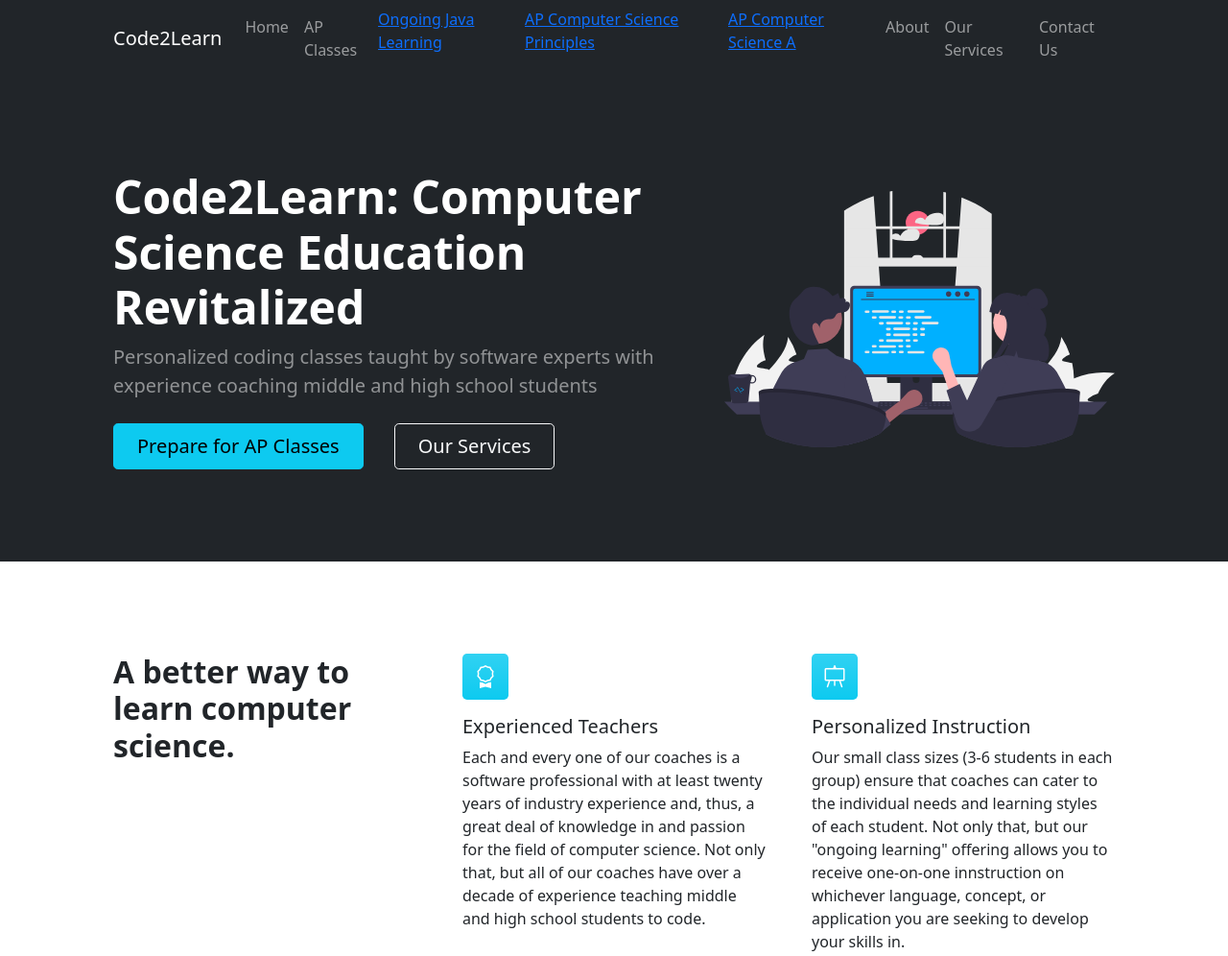
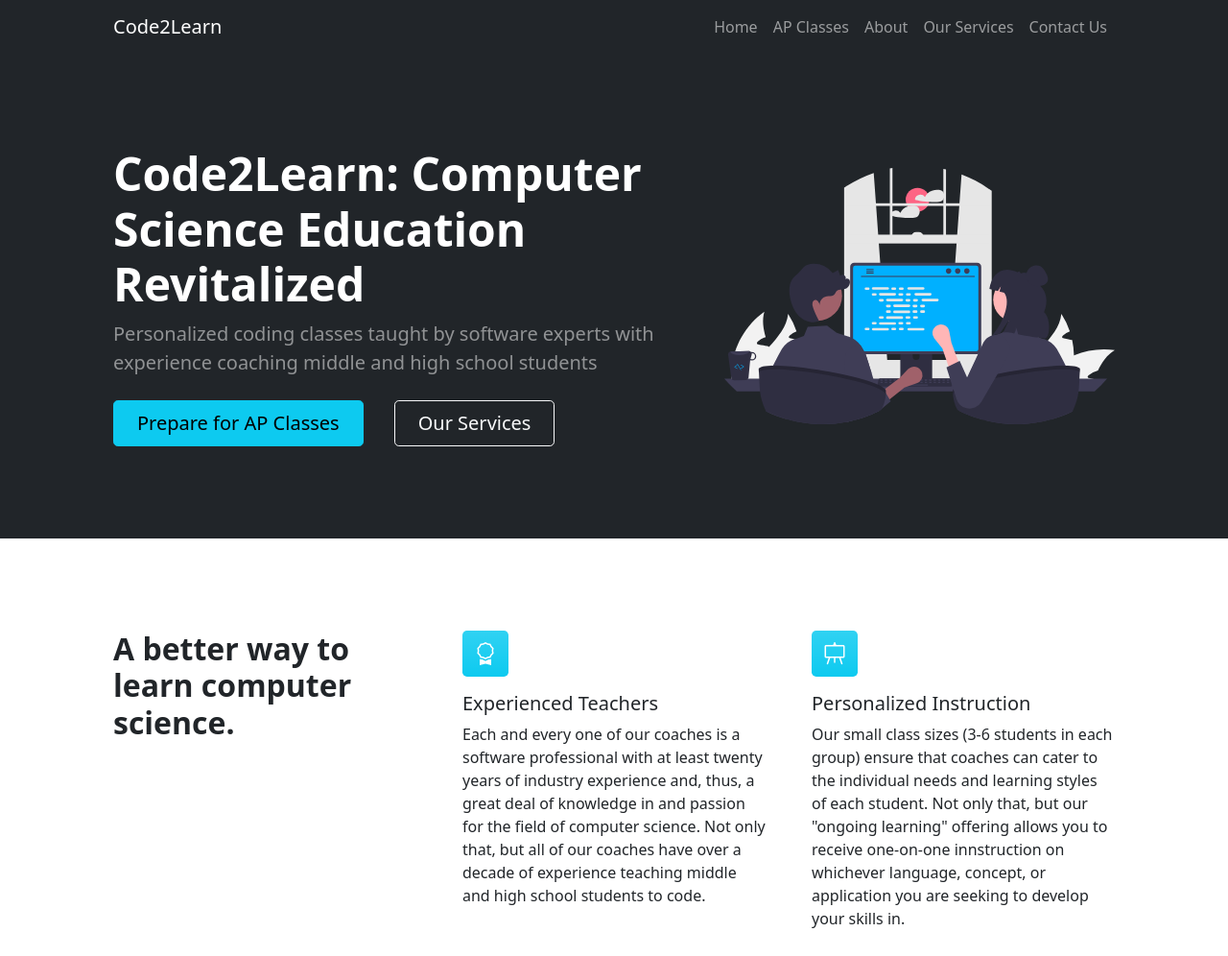
Before and after one commit to Code2LearnAcademy/Code2Learn, a website: page index.html in a window 1280 px wide. Shown: the top 996 px of the page at 96% size. Drawn offline with nearby package versions, Linux system fonts and the light colour scheme.

Commit message:
Update index.html
commented new options

```diff
--- a/index.html
+++ b/index.html
@@ -24,9 +24,11 @@
                         <ul class="navbar-nav ms-auto mb-2 mb-lg-0">
                             <li class="nav-item"><a class="nav-link" href="index.html">Home</a></li>
                              <li class="nav-item"><a class="nav-link" href="APClasses.html">AP Classes</a></li>
-                            <li class="nav-item"><a href="ongoing-java-learning.html">Ongoing Java Learning</a></li>
+
+                           <!--  <li class="nav-item"><a href="ongoing-java-learning.html">Ongoing Java Learning</a></li>
                             <li class="nav-item"><a href="ap-cs-principles.html">AP Computer Science Principles</a></li>
-                            <li class="nav-item"><a href="ap-cs-a.html">AP Computer Science A</a>
+                            <li class="nav-item"><a href="ap-cs-a.html">AP Computer Science A</a> -->
+
                             <li class="nav-item"><a class="nav-link" href="about.html">About</a></li>
                             <li class="nav-item"><a class="nav-link" href="pricing.html">Our Services</a></li>
                             <li class="nav-item"><a class="nav-link" href="contact.html">Contact Us</a></li>
```
